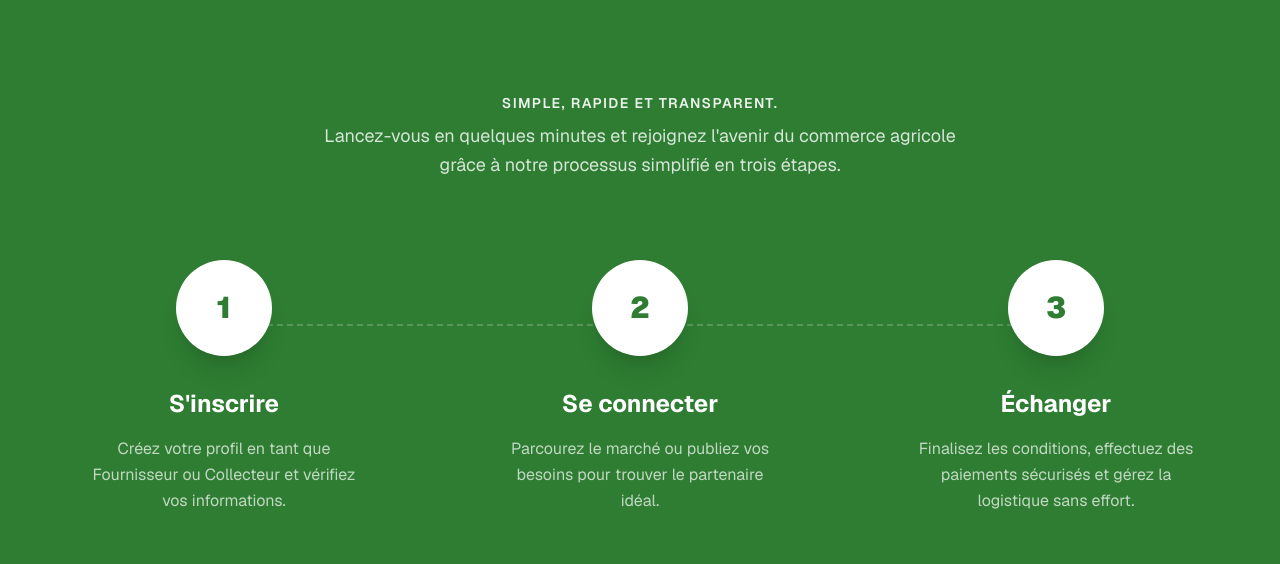
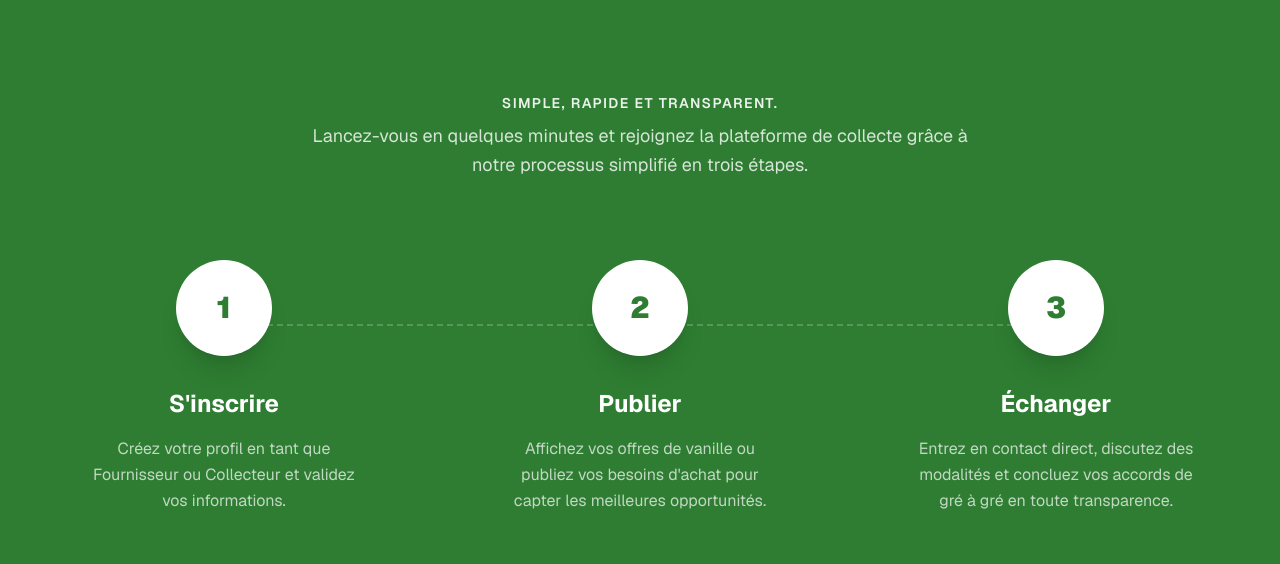
Before and after one commit to aintsoa00arison/front-ihm-agriconnect, a Next.js app: page / in a window 1280 px wide. Shown: the part 2600-3164 px from the top of the page. Built offline with nearby package versions, Linux system fonts and the light colour scheme.

Commit message:
Correction textarea et select

```diff
--- a/app/(landing)/components/Process.tsx
+++ b/app/(landing)/components/Process.tsx
@@ -1,21 +1,19 @@
-// components/Process.tsx
-
 export default function Process() {
   const steps = [
     {
       number: "1",
       title: "S'inscrire",
-      description: "Créez votre profil en tant que Fournisseur ou Collecteur et vérifiez vos informations.",
+      description: "Créez votre profil en tant que Fournisseur ou Collecteur et validez vos informations.",
     },
     {
       number: "2",
-      title: "Se connecter",
-      description: "Parcourez le marché ou publiez vos besoins pour trouver le partenaire idéal.",
+      title: "Publier",
+      description: "Affichez vos offres de vanille ou publiez vos besoins d'achat pour capter les meilleures opportunités.",
     },
     {
       number: "3",
       title: "Échanger",
-      description: "Finalisez les conditions, effectuez des paiements sécurisés et gérez la logistique sans effort.",
+      description: "Entrez en contact direct, discutez des modalités et concluez vos accords de gré à gré en toute transparence.",
     },
   ];
 
@@ -29,7 +27,7 @@ export default function Process() {
             Simple, Rapide et Transparent.
           </p>
           <p className="text-white/80 text-lg max-w-2xl mx-auto leading-relaxed">
-            Lancez-vous en quelques minutes et rejoignez l'avenir du commerce agricole
+            Lancez-vous en quelques minutes et rejoignez la plateforme de collecte
             grâce à notre processus simplifié en trois étapes.
           </p>
         </div>
@@ -44,7 +42,7 @@ export default function Process() {
             <div key={index} className="relative z-10 flex flex-col items-center group">
 
               {/* Cercle avec numéro */}
-              <div className="w-24 h-24 bg-white rounded-full flex items-center justify-center mb-8 shadow-xl group-hover:scale-110 transition-transform duration-300">
+              <div className="w-24 h-24 bg-white rounded-full flex items-center justify-center mb-8 shadow-xl group-hover:scale-110 transition-transform duration-300 select-none">
                 <span className="text-primary text-3xl font-black">
                   {step.number}
                 </span>
```
